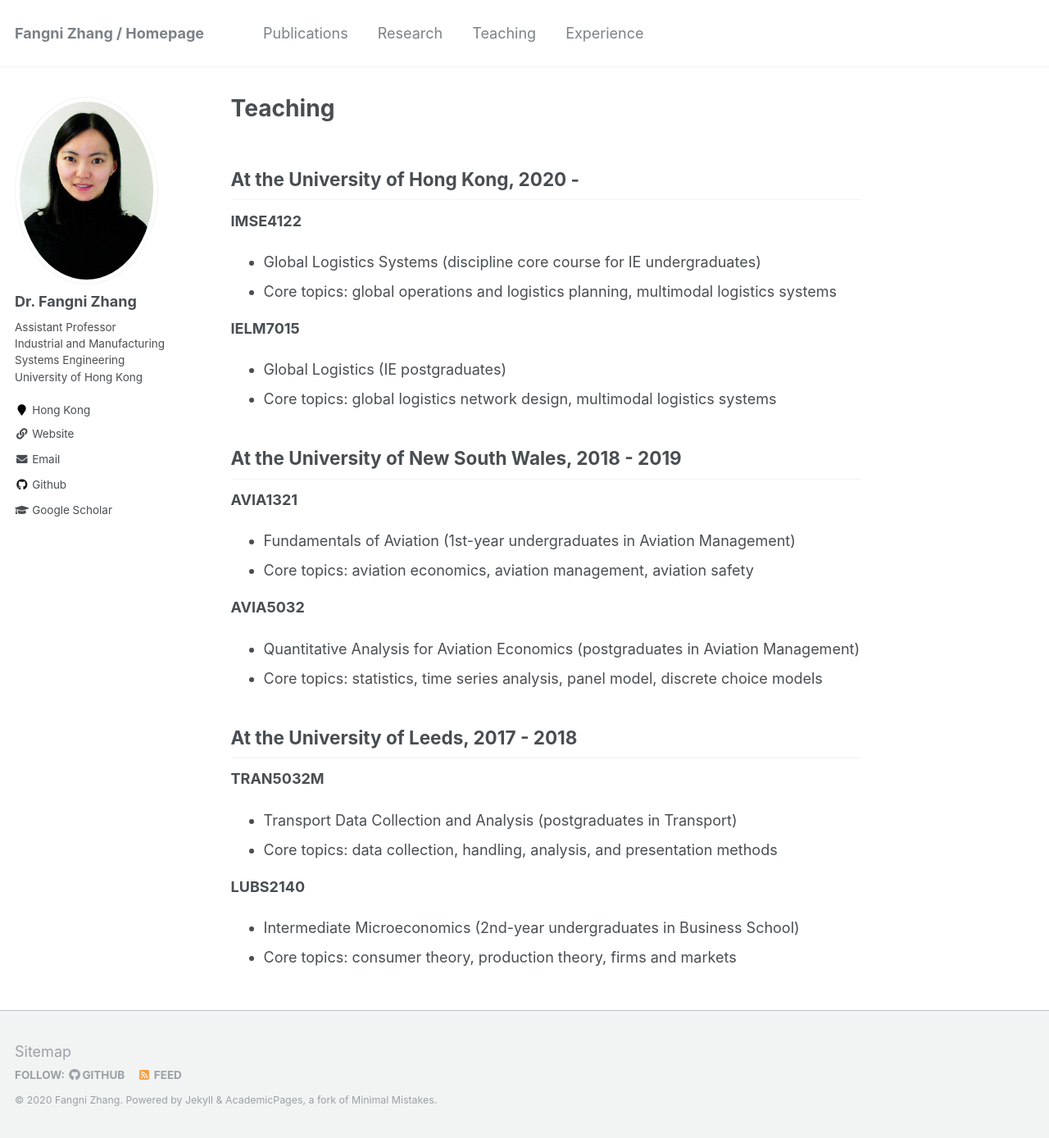
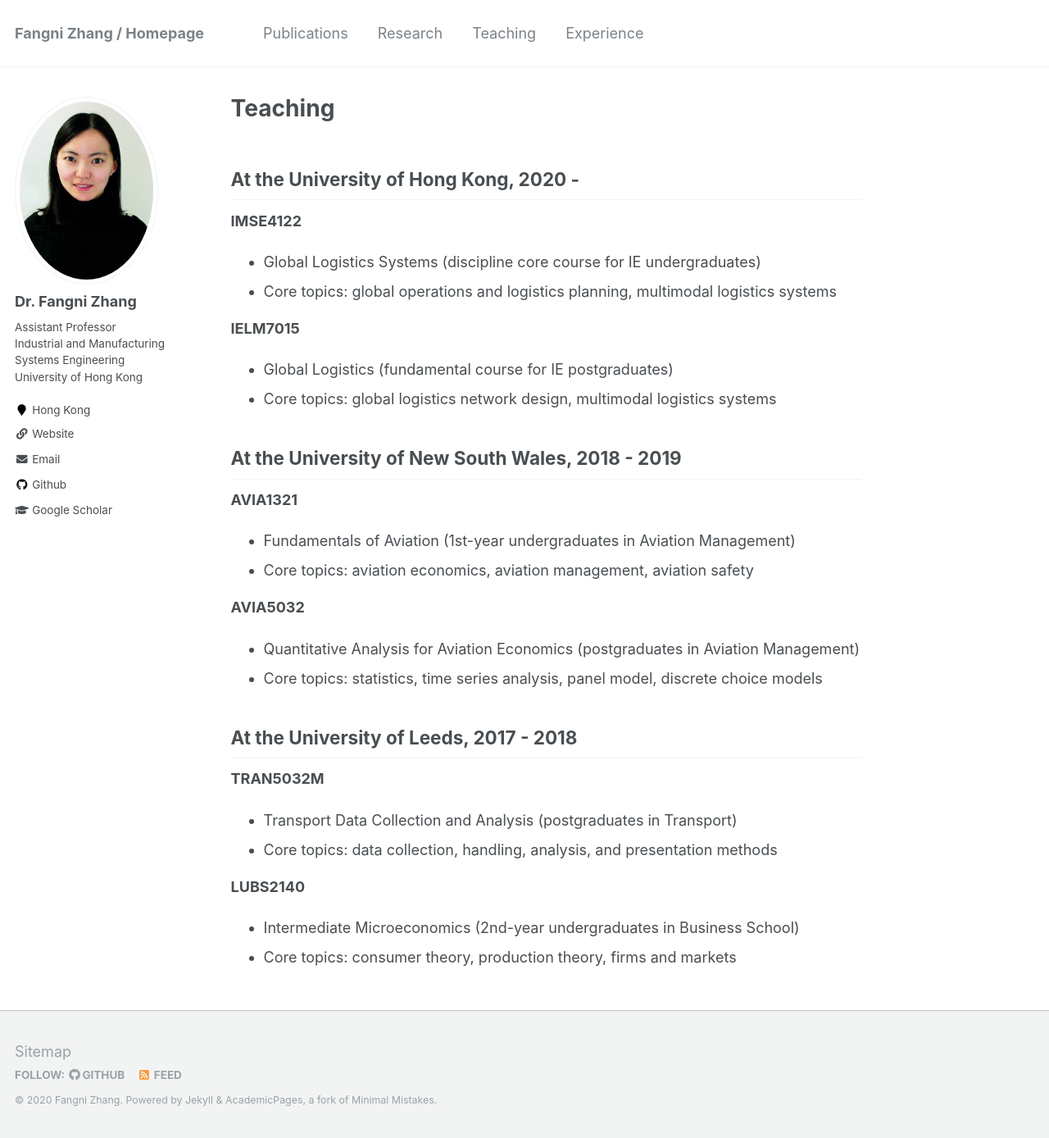
Before and after one commit to fangnizhang/fangnizhang.github.io, a Jekyll site: the page built from _pages/teaching.md, in a window 1280 px wide and 1388 px high. Shown: the whole window at 82% size. Built offline with Jekyll 4.4.1, drawn with Linux system fonts in a browser that asks for light colours.

Commit message:
Update teaching.md

```diff
--- a/_pages/teaching.md
+++ b/_pages/teaching.md
@@ -11,7 +11,7 @@ At the University of Hong Kong, 2020 -
 * Core topics: global operations and logistics planning, multimodal logistics systems
 
 **IELM7015**
-* Global Logistics (IE postgraduates)
+* Global Logistics (fundamental course for IE postgraduates)
 * Core topics: global logistics network design, multimodal logistics systems
 
 At the University of New South Wales, 2018 - 2019
```
